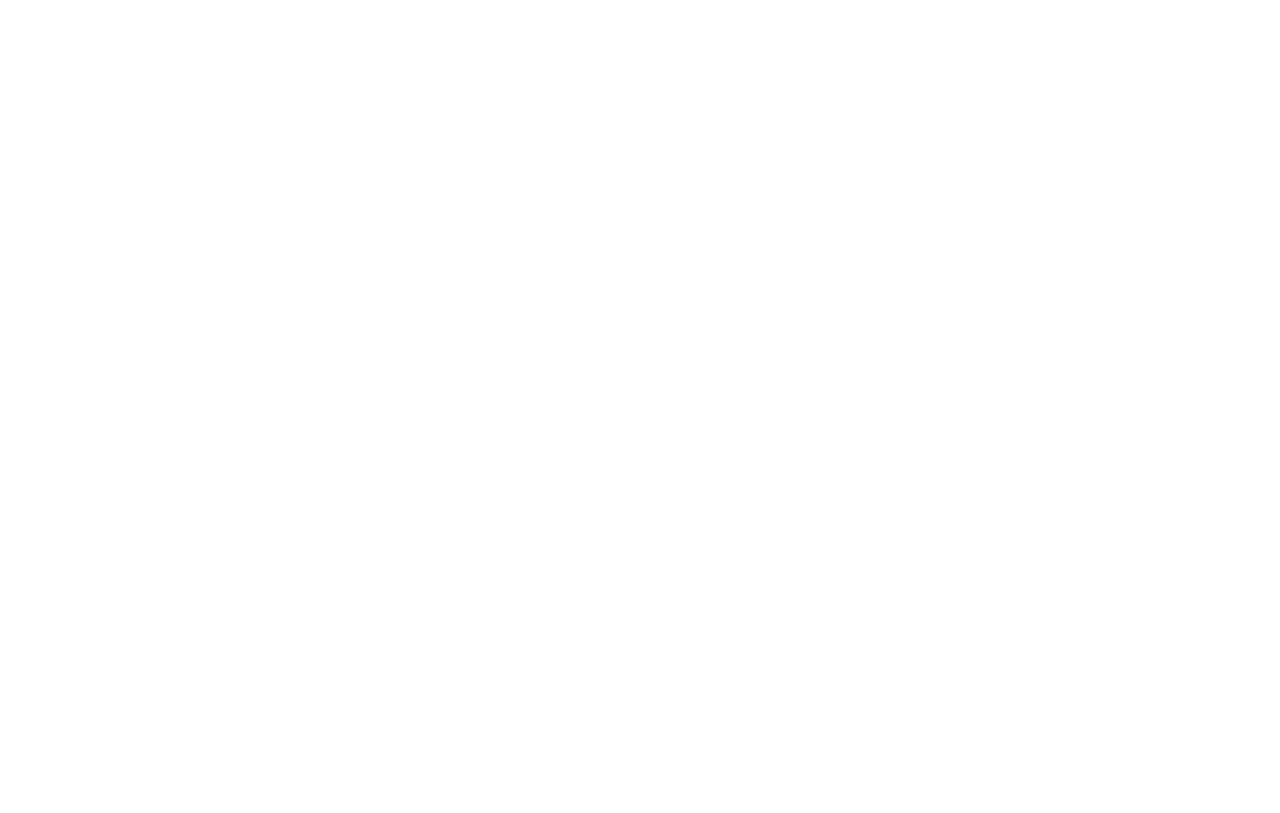
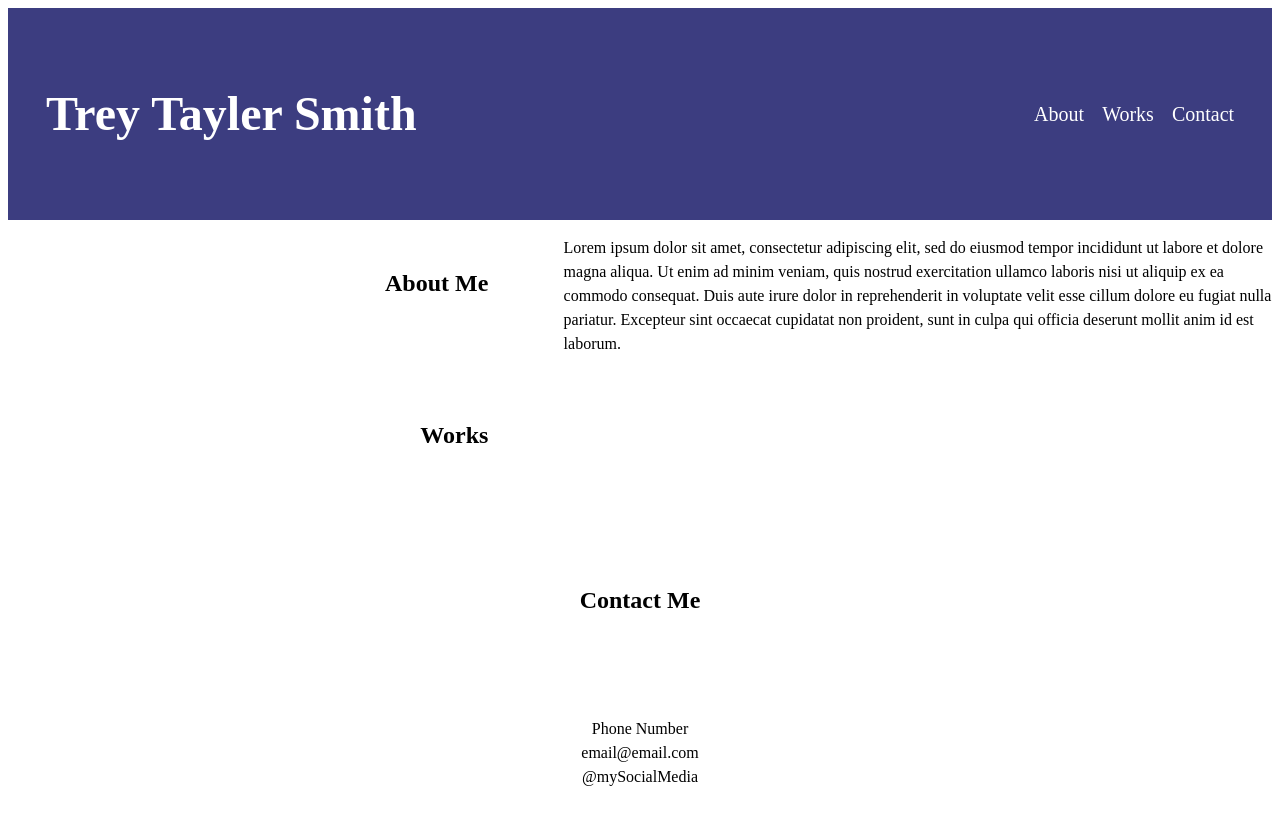
Before and after one commit to treytaylersmith/Trey-Tayler-Smith-Portfolio, a plain HTML site: page index.html in a window 1280 px wide. Drawn offline with Linux system fonts and the light colour scheme.

Commit message:
created basic layout of webpage

```diff
--- a/assets/style.css
+++ b/assets/style.css
@@ -0,0 +1,95 @@
+body{
+    display:flex;
+    flex-direction: column;
+    line-height: 1.5;
+}
+
+header{
+    display: flex;
+    justify-content: space-between;
+    align-items: center;
+    padding: 3%;
+    background-color: #3c3d80;
+}
+h1{
+    font-size: 300%;
+    color:white;
+}
+
+h2{
+
+}
+
+nav{
+    display: flex;
+    flex-direction: row;
+    justify-content: space-between;
+    min-width: 200px;
+    list-style:none;
+    font-size: 20px;
+
+}
+nav a{
+    text-decoration: none;
+    color: white;
+}
+
+main section{
+    display: flex;
+    flex-direction: row;
+    justify-content: space-between;
+
+
+}
+
+section p{
+    display: flex;
+    margin-left: 50px;
+}
+
+aside{
+    min-width:40%;
+    display: flex;
+
+    width:40%;
+    /* background-color: blueviolet; */
+    justify-content: right;
+
+
+}
+
+aside h2{
+    padding: 5%;
+
+}
+
+.contact{
+    display: flex;
+    flex-direction: column;
+    justify-content: center;
+}
+
+.contact aside{
+    justify-content: center;
+    min-width: 100%;
+    max-height: 10%;
+}
+
+ul{
+    flex-direction: row;
+    margin-left: 0px;
+    padding:0;
+    text-align: center;
+    /* border: 1px dashed red; */
+    display: inline;
+    list-style-type: none;
+}
+
+@media screen and (max-width: 768px) {
+    header,
+    main {
+      flex-direction: column;
+    }
+
+
+  }
--- a/index.html
+++ b/index.html
@@ -8,8 +8,58 @@
     </head>
 
     <body>
+        <header>
+            <h1>Trey Tayler Smith</h1>
+            <nav>
+
+                <a href="#">About</a>
+                <a href="#">Works</a>
+                <a href="#">Contact</a>
+
+            </nav>
+        </header>
+
+        <main>
+
+             <!-- About Me -->
+            <section>
+                <aside>
+                    <h2>About Me</h2>
+                </aside>
+
+                <p>
+                    Lorem ipsum dolor sit amet, consectetur adipiscing elit, sed do eiusmod tempor incididunt ut labore et dolore magna aliqua.
+                    Ut enim ad minim veniam, quis nostrud exercitation ullamco laboris nisi ut aliquip ex ea commodo consequat. Duis aute irure
+                    dolor in reprehenderit in voluptate velit esse cillum dolore eu fugiat nulla pariatur. Excepteur sint occaecat cupidatat non
+                    proident, sunt in culpa qui officia deserunt mollit anim id est laborum.
+                </p>
+            </section>
+
+            <!-- Works -->
+            <section>
+                <aside>
+                    <h2>Works</h2>
+                </aside>
+
+                <!-- <img src="#" alt="image of coding block"> -->
+            </section>
+
+            <!-- Contact -->
+            <section class="contact">
+                <aside>
+                    <h2>Contact Me</h2>
+                </aside>
+
+                <ul>
+                    <li>Phone Number</li>
+                    <li>email@email.com</li>
+                    <li>@mySocialMedia</li>
+                </ul>
+
+            </section>
 
 
+        </main>
 
     </body>
 
```
